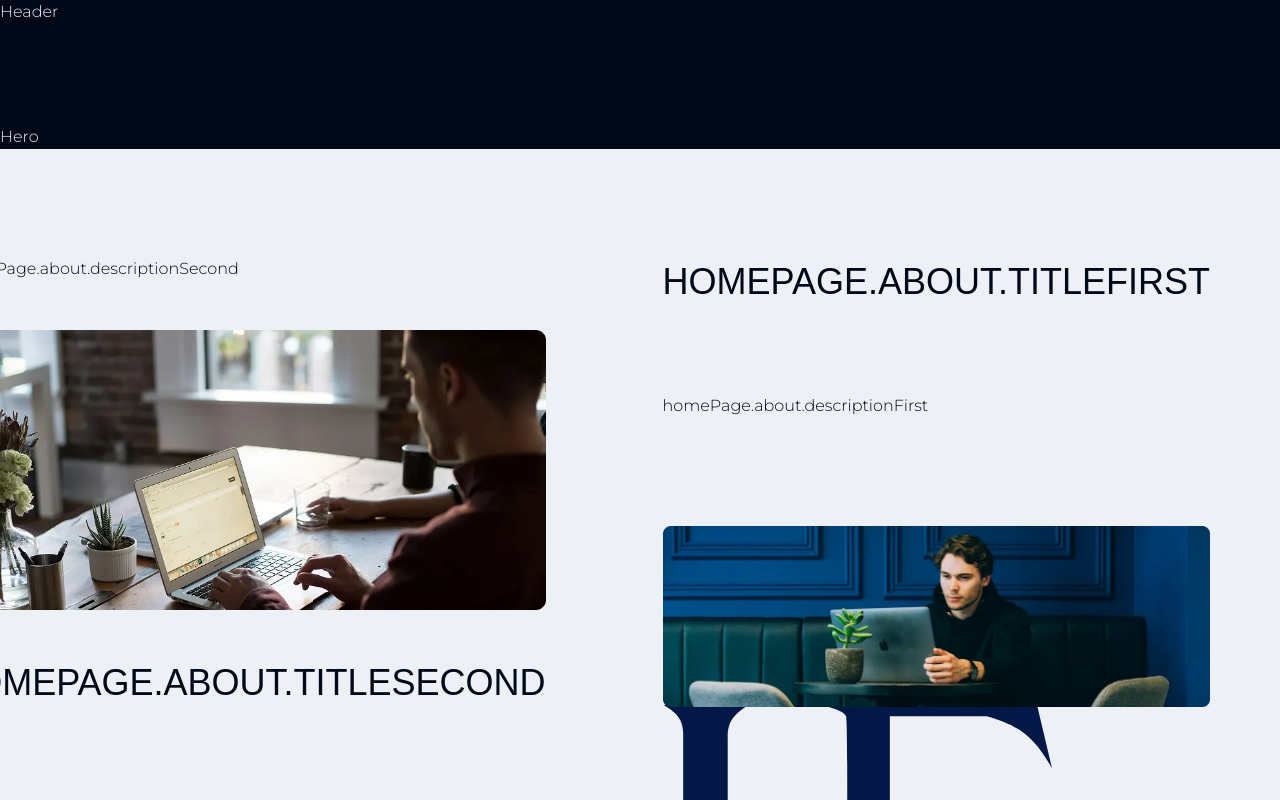
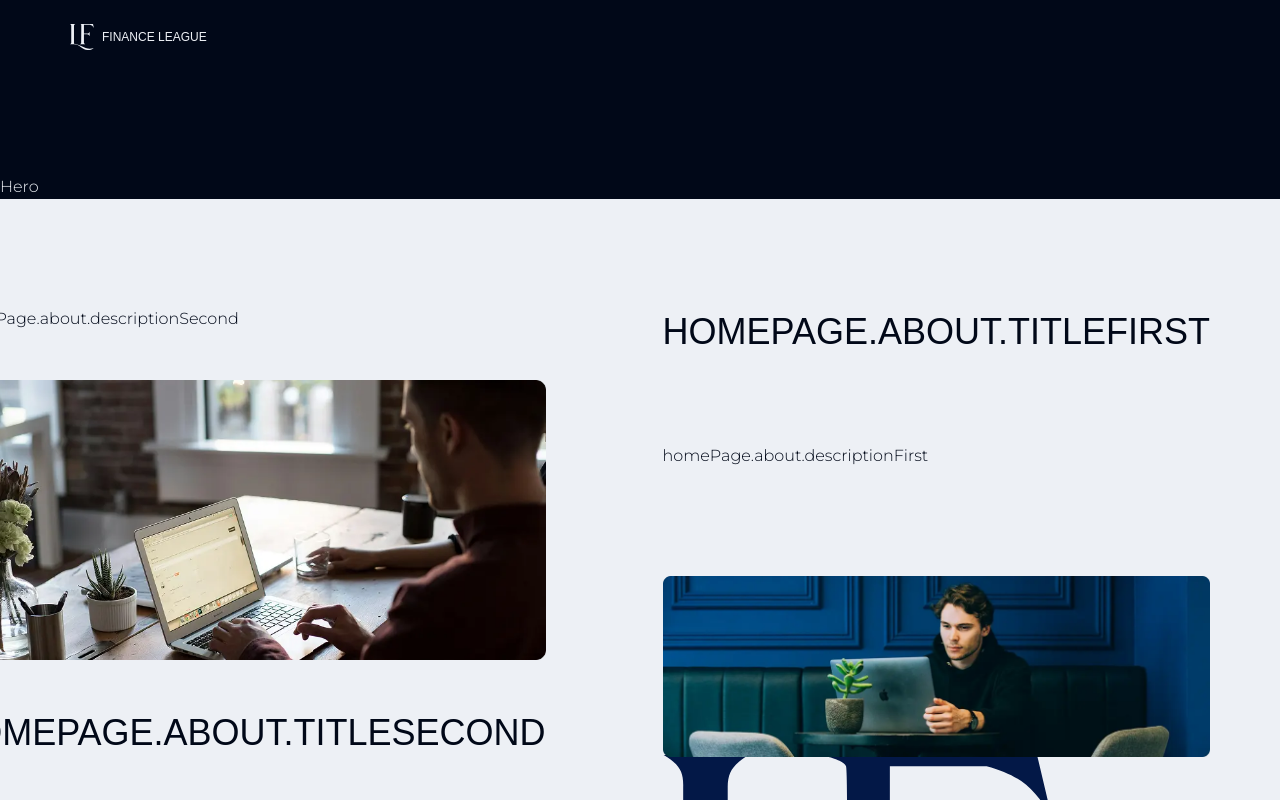
Before and after one commit to cyanidium-dev/liga-finance, a Next.js app: page /en in a window 1280 px wide. Shown: the top 800 px of the page. Built offline with nearby package versions, Linux system fonts and the light colour scheme; a web font is replaced by a local one.

Commit message:
added logo

```diff
--- a/src/components/shared/header/Header.tsx
+++ b/src/components/shared/header/Header.tsx
@@ -1,3 +1,11 @@
+import Logo from "./Logo";
+
 export default function Header() {
-  return <header>Header</header>;
+  return (
+    <header className="py-6">
+      <div className="container max-w-[1920px]">
+        <Logo />
+      </div>
+    </header>
+  );
 }
--- /dev/null
+++ b/src/components/shared/header/Logo.tsx
@@ -0,0 +1,12 @@
+import Image from "next/image";
+import { companyName } from "@/constants/constants";
+import { Link } from "@/i18n/navigation";
+
+export default function Logo() {
+  return (
+    <Link href="/" className="flex gap-2 items-center">
+      <Image src="/images/icons/logo.svg" alt="logo" width="24" height="26" />
+      <p className="font-prosto uppercase text-12reg">{companyName}</p>
+    </Link>
+  );
+}
--- /dev/null
+++ b/src/constants/constants.ts
@@ -0,0 +1 @@
+export const companyName = "Finance League"
```
